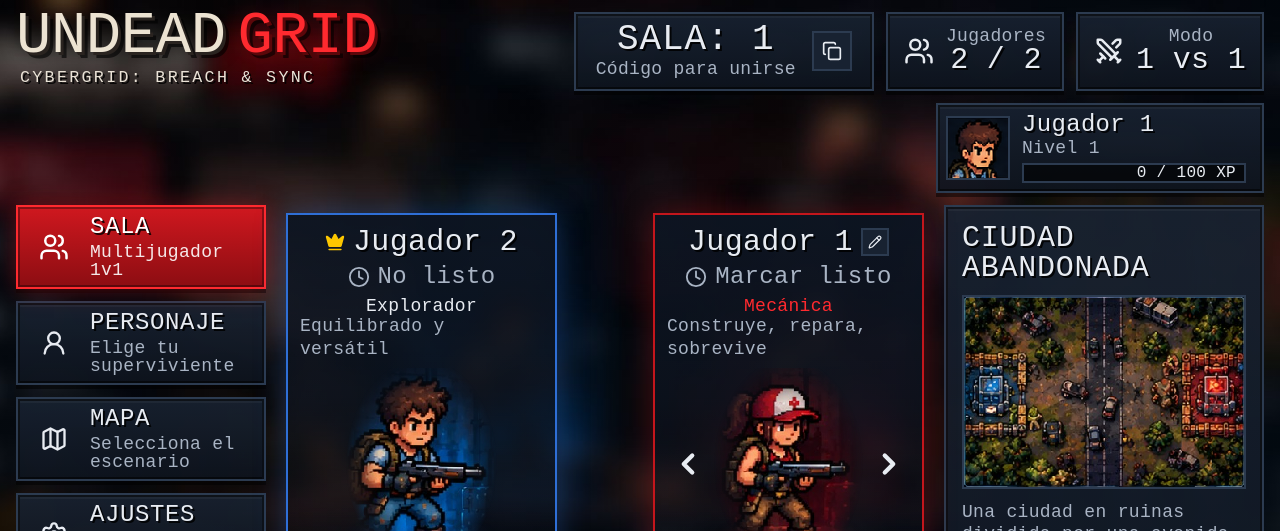
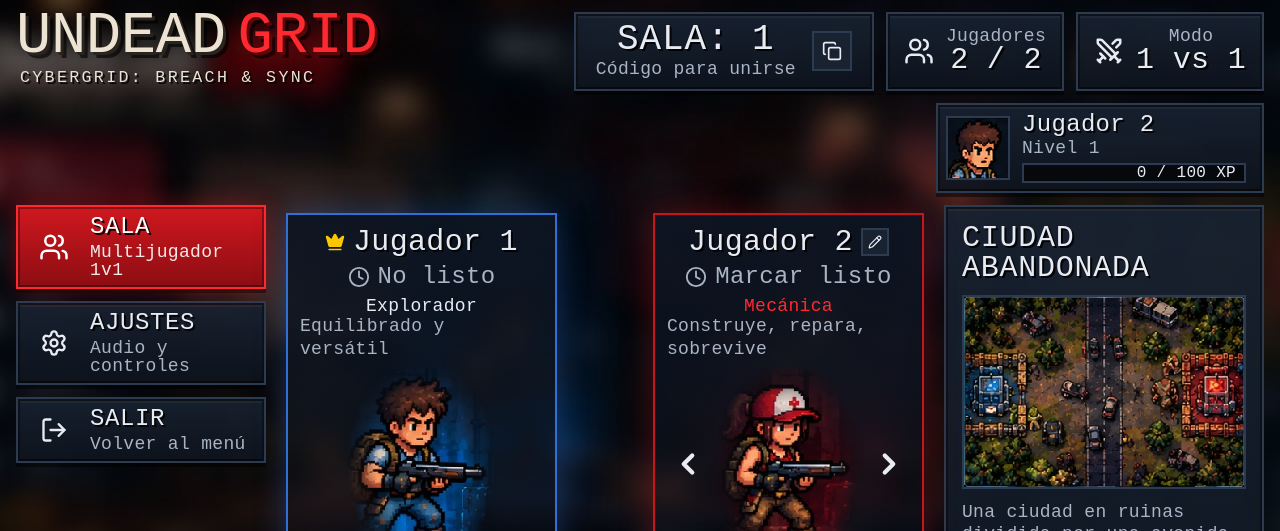
Before and after one commit to AxioraPath/undeadgrid-web-app, a React (Vite) app: page /sala/1 in a window 1280 px wide. Shown: the top 531 px of the page. Built offline with nearby package versions, Linux system fonts and the light colour scheme; no server answers; a web font is replaced by a local one.

Commit message:
fix: quita botones Personaje y Mapa del menú lateral de la sala
- El personaje se cambia desde la tarjeta del jugador y el mapa desde su panel
- Corrige el nombre del jugador invitado en el estado simulado de la sala

```diff
--- a/src/modules/Lobby/LobbyPage.tsx
+++ b/src/modules/Lobby/LobbyPage.tsx
@@ -1,6 +1,6 @@
 import { useCallback, useState } from 'react'
 import { useNavigate } from 'react-router-dom'
-import { LogOut, Map as MapIcon, Settings, UserRound, Users } from 'lucide-react'
+import { LogOut, Settings, Users } from 'lucide-react'
 import { GameLogo } from '../../shared/components/GameLogo'
 import { MenuButton } from '../../shared/components/MenuButton'
 import { PlayerCard } from '../../shared/components/PlayerCard'
@@ -12,8 +12,6 @@ import { MapPanel } from './components/MapPanel'
 import { RoomChat } from './components/RoomChat'
 import { StartButton } from './components/StartButton'
 import { useRoom } from './context/roomContext'
-
-const scrollTo = (id: string) => document.getElementById(id)?.scrollIntoView({ behavior: 'smooth', block: 'center' })
 
 export function LobbyPage() {
   const navigate = useNavigate()
@@ -67,8 +65,6 @@ export function LobbyPage() {
       <aside className="hidden flex-col gap-3 lg:col-start-1 lg:row-start-2 lg:flex lg:self-start">
         <nav className="flex flex-col gap-3" aria-label="Menú de sala">
           <MenuButton primary size="sm" icon={Users} title="Sala" subtitle="Multijugador 1v1" onClick={() => window.scrollTo({ top: 0, behavior: 'smooth' })} />
-          <MenuButton size="sm" icon={UserRound} title="Personaje" subtitle="Elige tu superviviente" onClick={() => navigate('personaje')} />
-          <MenuButton size="sm" icon={MapIcon} title="Mapa" subtitle="Selecciona el escenario" onClick={() => scrollTo('lobby-map')} />
           <MenuButton size="sm" icon={Settings} title="Ajustes" subtitle="Audio y controles" onClick={() => setSettingsOpen(true)} />
           <MenuButton size="sm" icon={LogOut} title="Salir" subtitle="Volver al menú" onClick={() => navigate('/')} testId="leave-room" />
         </nav>
--- a/src/modules/Lobby/hooks/useLobbyRoom.ts
+++ b/src/modules/Lobby/hooks/useLobbyRoom.ts
@@ -32,7 +32,7 @@ export function useLobbyRoom(code: string, isHost: boolean) {
   const [players, setPlayers] = useState<LobbyPlayer[]>([
     {
       id: ME_ID,
-      name: 'Jugador 1',
+      name: `Jugador ${isHost ? 1 : 2}`,
       slot: isHost ? 1 : 2,
       ready: false,
       survivor: UNLOCKED_SURVIVORS[isHost ? 0 : 1].id,
@@ -56,7 +56,7 @@ export function useLobbyRoom(code: string, isHost: boolean) {
           ...ps,
           {
             id: RIVAL_ID,
-            name: 'Jugador 2',
+            name: `Jugador ${rivalSlot}`,
             slot: rivalSlot,
             ready: false,
             survivor: UNLOCKED_SURVIVORS[isHost ? 1 : 0].id,
@@ -68,7 +68,7 @@ export function useLobbyRoom(code: string, isHost: boolean) {
       window.setTimeout(() => patchRival({ survivorConfirmed: true }), 5000),
       window.setTimeout(() => {
         patchRival({ ready: true })
-        setMessages((ms) => [...ms, { id: Date.now(), slot: rivalSlot, author: 'Jugador 2', text: 'Listo, vamos!' }])
+        setMessages((ms) => [...ms, { id: Date.now(), slot: rivalSlot, author: `Jugador ${rivalSlot}`, text: 'Listo, vamos!' }])
       }, 6000),
     ]
     return () => timers.forEach((t) => window.clearTimeout(t))
```
